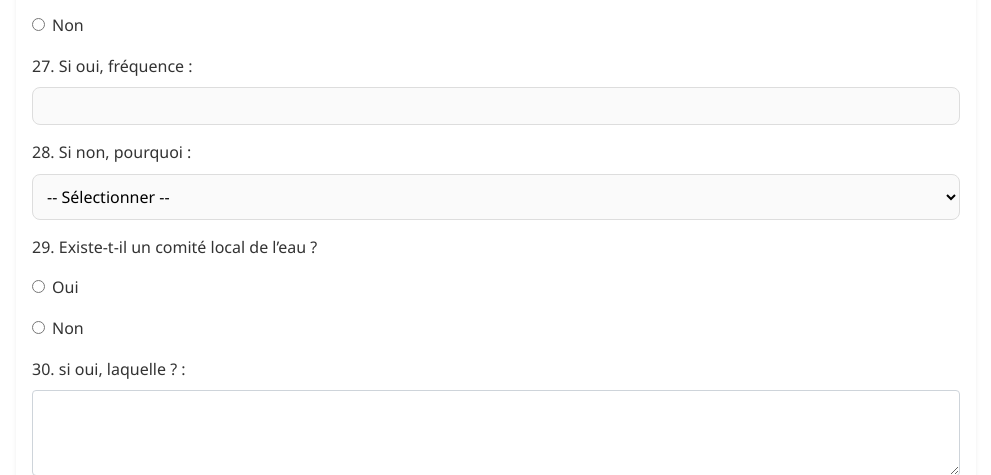
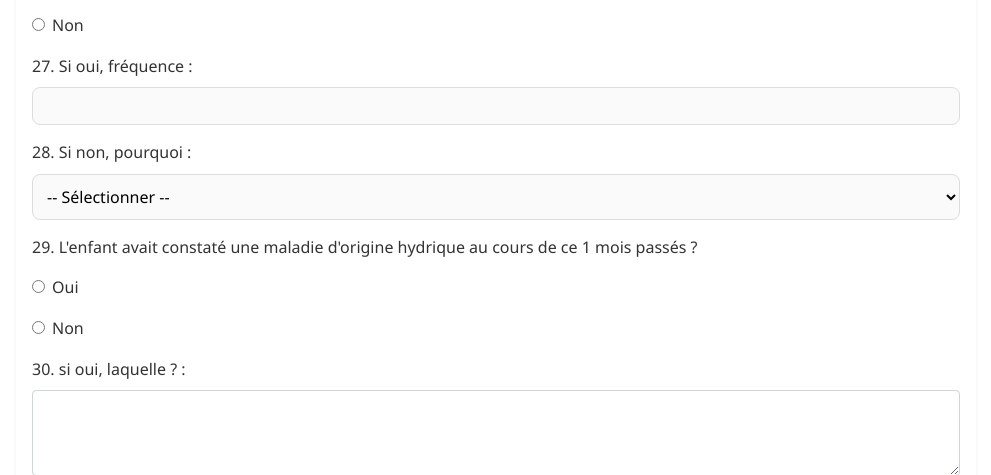
Before and after one commit to Andrebeet1/NIPOSHONDOBESAInnocent, a Flask app: page /questionnaire in a window 1280 px wide. Shown: the part 3494-3969 px from the top of the page, without its empty margins (144-1135 px from the left). Run offline with Flask 3, Linux system fonts and the light colour scheme.

Commit message:
Update questionnaire.html

```diff
--- a/templates/questionnaire.html
+++ b/templates/questionnaire.html
@@ -197,7 +197,7 @@
                 <option value="Autres">Autres</option>
             </select>
 
-            <label>29. Existe-t-il un comité local de l’eau ?</label>
+            <label>29. L'enfant avait constaté une maladie d'origine hydrique au cours de ce 1 mois passés ?</label>
             <div class="form-check"><input class="form-check-input" type="radio" name="local_water_committee" value="Oui"><label class="form-check-label">Oui</label></div>
             <div class="form-check"><input class="form-check-input" type="radio" name="local_water_committee" value="Non"><label class="form-check-label">Non</label></div>
 
```
